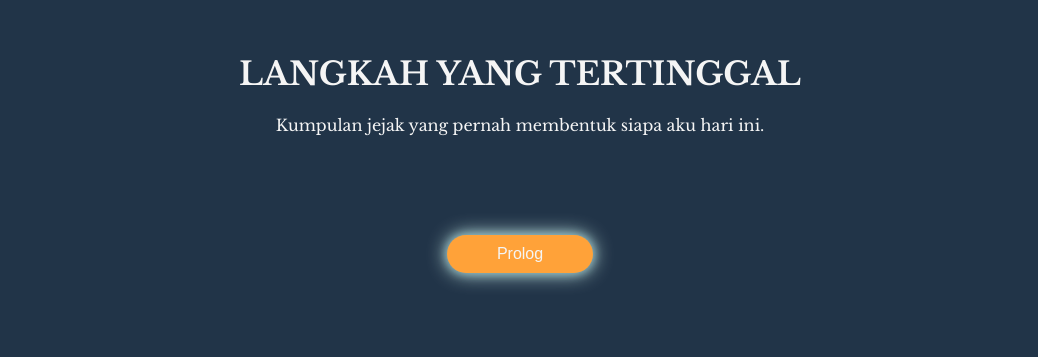
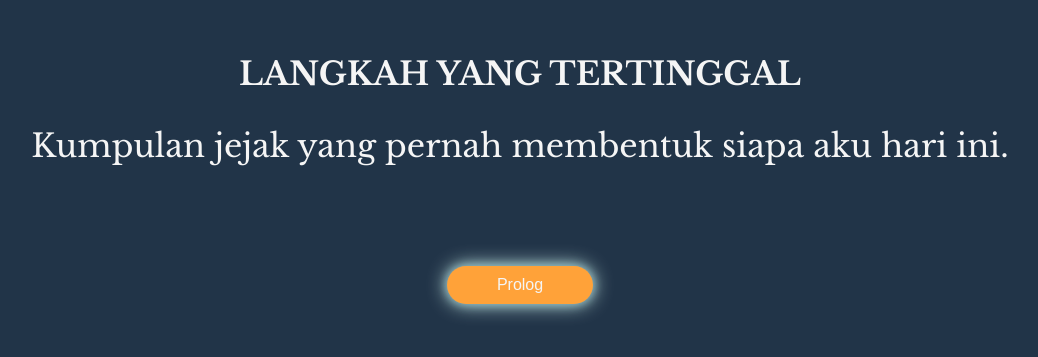
Before and after one commit to ehan40990-a11y/Langkah-Yang-Tertinggal, a plain HTML site: page index.html in a window 1280 px wide. Shown: the part 199-556 px from the top of the page, without its empty margins (120-1158 px from the left). Drawn offline with nearby package versions, Linux system fonts and the light colour scheme.

Commit message:
Update style.css

```diff
--- a/style.css
+++ b/style.css
@@ -1,6 +1,21 @@
 body {
     background-color: #213448;
 }
+
+p {
+    font-size: 18px;
+}
+@media (min-width:768px) {
+    p{
+        font-size: 24px;
+    }
+}
+@media (min-width: 1024px) {
+    p {
+        font-size: 32px;
+    }
+}
+
 
 h1 {
     text-transform: uppercase;
@@ -86,4 +101,5 @@ h1 {
     text-align: justify;
     margin-left: 25px;
     margin-right: 25px;
+
 }
```
